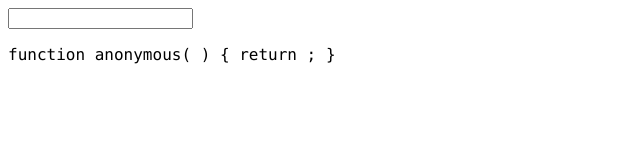
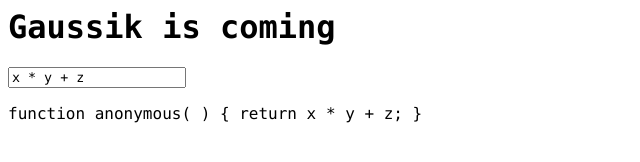
Before and after one commit to thoughtspile/gaussik, a plain HTML site: page index.html in a window 1280 px wide. Shown: the whole page, without its empty margins (0-640 px from the left). Drawn offline with Linux system fonts and the light colour scheme.

Commit message:
Playful webpage

```diff
--- a/index.html
+++ b/index.html
@@ -4,14 +4,15 @@
 
 <head>
 	<style>
-		#output {
+		* {
 			font-family: "Lucida Console", Monaco, monospace
 		}
 	</style>
 </head>
 
 <body>
-	<input id = 'formula'></input>
+	<h1>Gaussik is coming</h1>
+	<input id = 'formula' value = 'x * y + z'></input>
 	<p id = 'output'></p>
 
 	<script src = 'parser.js'></script>
```
